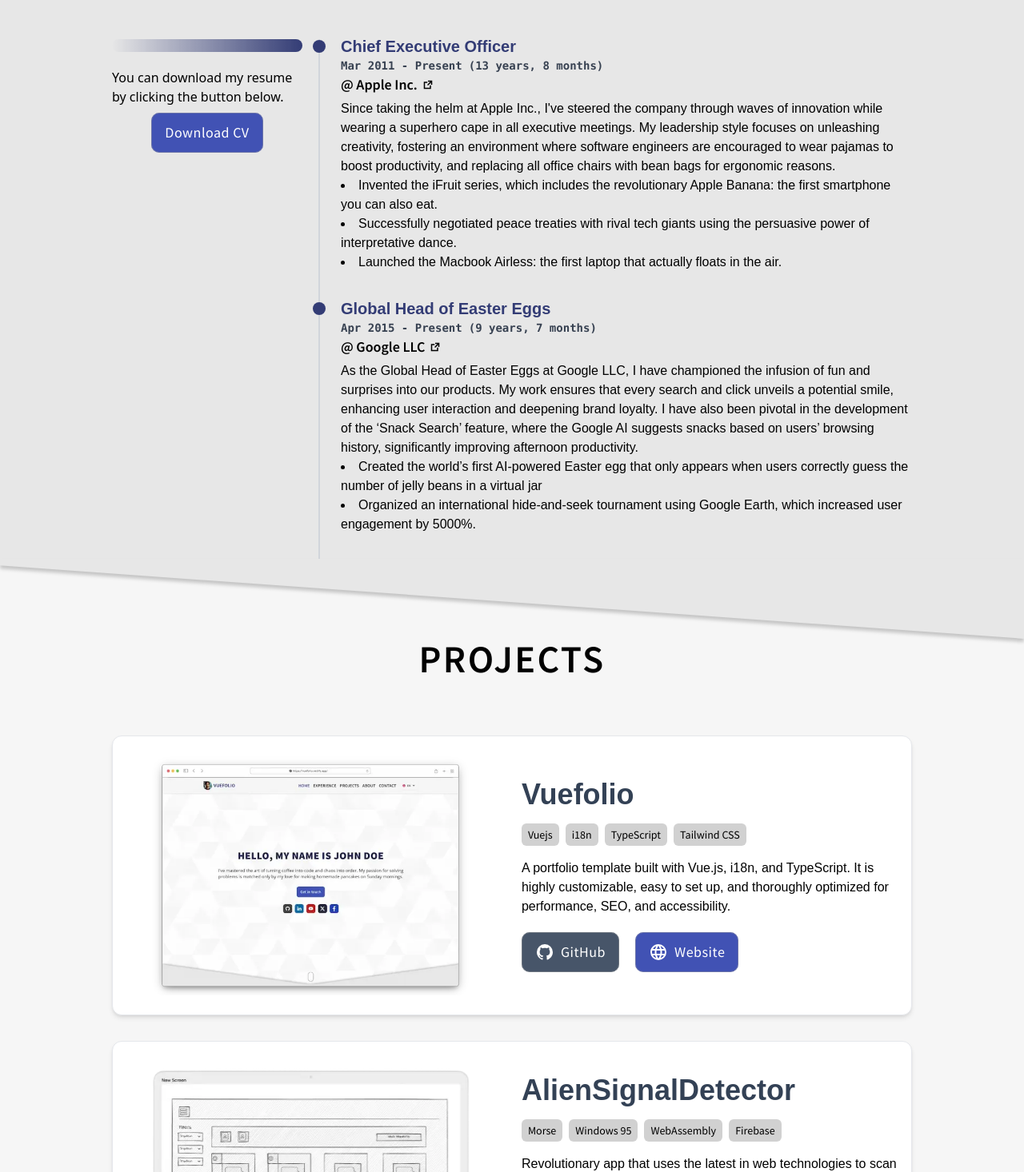
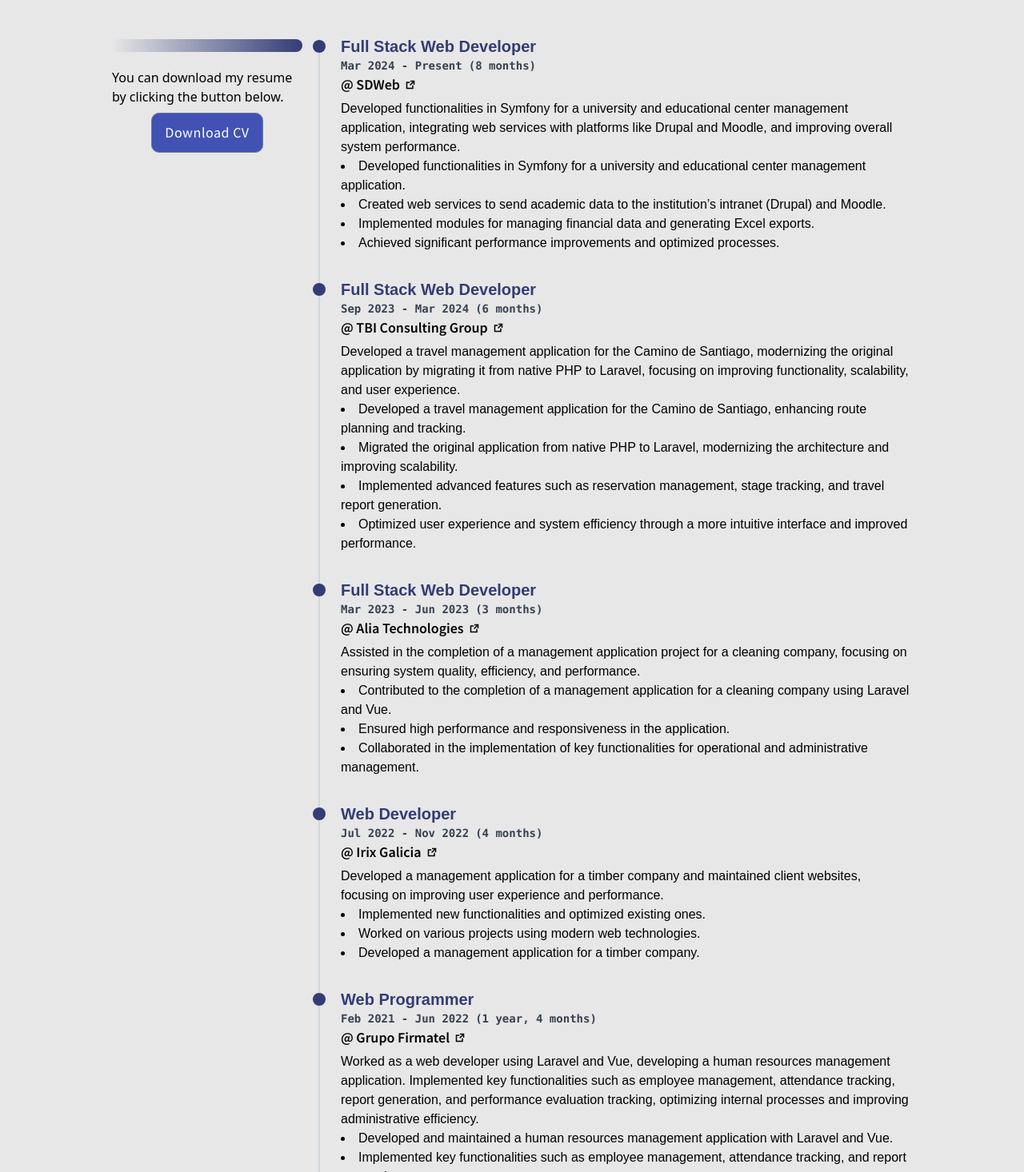
Before and after one commit to ElNeko42/porfolioFranciscoJoseBen, a Vue app: page / in a window 1280 px wide. Shown: the part 884-2350 px from the top of the page at 80% size. Built offline with nearby package versions, Linux system fonts and the light colour scheme.

Commit message:
Añadir experiencia laboral

```diff
--- a/src/i18n/en/en_experience.ts
+++ b/src/i18n/en/en_experience.ts
@@ -9,33 +9,74 @@
   year: 'year | years',
   list: [
     {
-      company: 'Apple Inc.',
-      position: 'Chief Executive Officer',
-      url: 'http://www.applebutwithmorebananas.com',
-      startDate: '2011-03',
+      company: 'SDWeb',
+      position: 'Full Stack Web Developer',
+      url: '',
+      startDate: '2024-03',
       endDate: 'Present',
       highlights: [
-        'Invented the iFruit series, which includes the revolutionary Apple Banana: the first smartphone you can also eat.',
-        'Successfully negotiated peace treaties with rival tech giants using the persuasive power of interpretative dance.',
-        'Launched the Macbook Airless: the first laptop that actually floats in the air.'
+        'Developed functionalities in Symfony for a university and educational center management application.',
+        'Created web services to send academic data to the institution’s intranet (Drupal) and Moodle.',
+        'Implemented modules for managing financial data and generating Excel exports.',
+        'Achieved significant performance improvements and optimized processes.'
       ],
-      description:
-        "Since taking the helm at Apple Inc., I've steered the company through waves of innovation while wearing a superhero cape in all executive meetings. My leadership style focuses on unleashing creativity, fostering an environment where software engineers are encouraged to wear pajamas to boost productivity, and replacing all office chairs with bean bags for ergonomic reasons."
+      description: 'Developed functionalities in Symfony for a university and educational center management application, integrating web services with platforms like Drupal and Moodle, and improving overall system performance.'
     },
     {
-      company: 'Google LLC',
-      position: 'Global Head of Easter Eggs',
-      url: 'http://www.googolplexthegame.com',
-      startDate: '2015-04',
-      endDate: 'Present',
+      company: 'TBI Consulting Group',
+      position: 'Full Stack Web Developer',
+      url: '',
+      startDate: '2023-09',
+      endDate: '2024-03',
       highlights: [
-        'Created the world’s first AI-powered Easter egg that only appears when users correctly guess the number of jelly beans in a virtual jar',
-        'Organized an international hide-and-seek tournament using Google Earth, which increased user engagement by 5000%.'
+        'Developed a travel management application for the Camino de Santiago, enhancing route planning and tracking.',
+        'Migrated the original application from native PHP to Laravel, modernizing the architecture and improving scalability.',
+        'Implemented advanced features such as reservation management, stage tracking, and travel report generation.',
+        'Optimized user experience and system efficiency through a more intuitive interface and improved performance.'
       ],
-      description:
-        'As the Global Head of Easter Eggs at Google LLC, I have championed the infusion of fun and surprises into our products. My work ensures that every search and click unveils a potential smile, enhancing user interaction and deepening brand loyalty. I have also been pivotal in the development of the ‘Snack Search’ feature, where the Google AI suggests snacks based on users’ browsing history, significantly improving afternoon productivity.'
+      description: 'Developed a travel management application for the Camino de Santiago, modernizing the original application by migrating it from native PHP to Laravel, focusing on improving functionality, scalability, and user experience.'
+    },
+    {
+      company: 'Alia Technologies',
+      position: 'Full Stack Web Developer',
+      url: '',
+      startDate: '2023-03',
+      endDate: '2023-06',
+      highlights: [
+        'Contributed to the completion of a management application for a cleaning company using Laravel and Vue.',
+        'Ensured high performance and responsiveness in the application.',
+        'Collaborated in the implementation of key functionalities for operational and administrative management.'
+      ],
+      description: 'Assisted in the completion of a management application project for a cleaning company, focusing on ensuring system quality, efficiency, and performance.'
+    },
+    {
+      company: 'Irix Galicia',
+      position: 'Web Developer',
+      url: '',
+      startDate: '2022-07',
+      endDate: '2022-11',
+      highlights: [
+        'Implemented new functionalities and optimized existing ones.',
+        'Worked on various projects using modern web technologies.',
+        'Developed a management application for a timber company.'
+      ],
+      description: 'Developed a management application for a timber company and maintained client websites, focusing on improving user experience and performance.'
+    },
+    {
+      company: 'Grupo Firmatel',
+      position: 'Web Programmer',
+      url: '',
+      startDate: '2021-02',
+      endDate: '2022-06',
+      highlights: [
+        'Developed and maintained a human resources management application with Laravel and Vue.',
+        'Implemented key functionalities such as employee management, attendance tracking, and report generation.',
+        'Collaborated with multidisciplinary teams to optimize internal processes and enhance administrative efficiency.'
+      ],
+      description: 'Worked as a web developer using Laravel and Vue, developing a human resources management application. Implemented key functionalities such as employee management, attendance tracking, report generation, and performance evaluation tracking, optimizing internal processes and improving administrative efficiency.'
     }
   ]
+
 }
 
 export default experience
--- a/src/i18n/es/es_experience.ts
+++ b/src/i18n/es/es_experience.ts
@@ -9,33 +9,76 @@
   year: 'año | años',
   list: [
     {
-      company: 'Apple Inc.',
-      position: 'Director Ejecutivo',
-      url: 'http://www.applebutwithmorebananas.com',
-      startDate: '2011-03',
+      company: 'SDWeb',
+      position: 'Desarrollador Web Full Stack',
+      url: '',
+      startDate: '2024-03',
       endDate: 'Presente',
       highlights: [
-        'Inventé la serie iFruit, que incluye el revolucionario Apple Banana: el primer smartphone que también puedes comer.',
-        'Negocié exitosamente tratados de paz con gigantes tecnológicos rivales usando el poder persuasivo del baile interpretativo.',
-        'Lancé el Macbook Airless: el primer portátil que realmente flota en el aire.'
-      ],
-      description:
-        'Desde que tomé el timón en Apple Inc., he dirigido a la compañía a través de olas de innovación mientras usaba una capa de superhéroe en todas las reuniones ejecutivas. Mi estilo de liderazgo se centra en desatar la creatividad, fomentar un ambiente donde se anima a los ingenieros de software a usar pijamas para aumentar la productividad, y reemplazar todas las sillas de oficina con bolsas de frijoles por razones ergonómicas.'
+        'Desarrollé funcionalidades en Symfony para una aplicación de gestión de universidades y centros educativos.',
+        'Creé servicios web para enviar datos académicos a la intranet del centro (Drupal) y Moodle.',
+        'Implementé módulos para la gestión de datos económicos y la generación de exportadores de Excel.',
+        'Realicé mejoras significativas en el rendimiento del sistema y optimización de procesos.'
+    ],
+    description: 'Desarrollé en Symfony funcionalidades para una aplicación de gestión de universidades y centros educativos, integrando servicios web con plataformas como Drupal y Moodle, y mejorando el rendimiento general del sistema.'
     },
     {
-      company: 'Google LLC',
-      position: 'Jefe Global de Huevos de Pascua',
-      url: 'http://www.googolplexthegame.com',
-      startDate: '2015-04',
-      endDate: 'Presente',
+      company: 'TBI Consulting Group',
+      position: 'Desarrollador Web Full Stack',
+      url: '',
+      startDate: '2023-09',
+      endDate: '2024-03',
       highlights: [
-        'Creé el primer huevo de Pascua impulsado por IA del mundo que solo aparece cuando los usuarios adivinan correctamente el número de caramelos de goma en un frasco virtual',
-        'Organicé un torneo internacional de escondite usando Google Earth, lo cual incrementó la participación de los usuarios en un 5000%.'
-      ],
-      description:
-        'Como Jefe Global de Huevos de Pascua en Google LLC, he liderado la infusión de diversión y sorpresas en nuestros productos. Mi trabajo asegura que cada búsqueda y clic revele una posible sonrisa, mejorando la interacción del usuario y profundizando la lealtad a la marca. También he sido pivotal en el desarrollo de la característica "Búsqueda de Snacks", donde la IA de Google sugiere snacks basados en el historial de navegación de los usuarios, mejorando significativamente la productividad de la tarde.'
+        'Desarrollé una aplicación de gestión de viajes para el Camino de Santiago, mejorando la planificación y seguimiento de rutas.',
+        'Migré la aplicación original de PHP nativo a Laravel, modernizando la arquitectura y mejorando la escalabilidad.',
+        'Implementé funcionalidades avanzadas como gestión de reservas, seguimiento de etapas, y generación de informes de viaje.',
+        'Optimicé la experiencia del usuario y la eficiencia del sistema mediante una interfaz más intuitiva y un rendimiento mejorado.'
+    ],
+    description: 'Estuve desarrollando una aplicación de gestión de viajes para el Camino de Santiago, modernizando la aplicación original al migrarla de PHP nativo a Laravel, con un enfoque en mejorar la funcionalidad, escalabilidad y experiencia del usuario.'
+
+    },
+    {
+      company: 'Alia Technologies',
+      position: 'Desarrollador Web Full Stack',
+      url: '',
+      startDate: '2023-03',
+      endDate: '2023-06',
+      highlights: [
+        'Contribuí a la finalización de una aplicación de gestión para una empresa de limpieza utilizando Laravel y Vue.',
+        'Aseguré un alto rendimiento y capacidad de respuesta en la aplicación.',
+        'Colaboré en la implementación de funcionalidades clave para la gestión operativa y administrativa.'
+    ],
+    description: 'Estuve ayudando a finalizar un proyecto de una aplicación de gestión para una empresa de limpieza, enfocándome en asegurar la calidad, eficiencia y rendimiento del sistema.'
+    },
+    {
+      company: 'Irix Galicia',
+      position: 'Desarrollador Web',
+      url: '',
+      startDate: '2022-07',
+      endDate: '2022-11',
+      highlights: [
+        'Implementé nuevas funcionalidades y optimicé las existentes.',
+        'Trabajé en diversos proyectos utilizando tecnologías web modernas.',
+        'Desarrollé una aplicación de gestión para una empresa maderera.'
+    ],
+    description: 'Estuve desarrollando una aplicación de gestión para una empresa maderera y manteniendo páginas web para clientes, enfocándome en mejorar la experiencia del usuario y el rendimiento.'
+
+    },
+    {
+      company: 'Grupo Firmatel',
+      position: 'Programador Web',
+      url: '',
+      startDate: '2021-02',
+      endDate: '2022-06',
+      highlights: [
+        'Desarrollé y mantuve una aplicación de gestión de recursos humanos con Laravel y Vue.',
+        'Implementé funcionalidades clave como la gestión de empleados, control de asistencia, y generación de informes.',
+        'Colaboré con equipos multidisciplinarios para optimizar procesos internos y mejorar la eficiencia administrativa.'
+    ],
+      description: 'Trabajé como desarrollador web utilizando Laravel y Vue, desarrollando una aplicación de gestión de recursos humanos. Implementé funcionalidades clave como la gestión de empleados, control de asistencia, generación de informes, y seguimiento de evaluaciones de desempeño, optimizando procesos internos y mejorando la eficiencia administrativa.'
     }
   ]
+
 }
 
 export default experience
```
